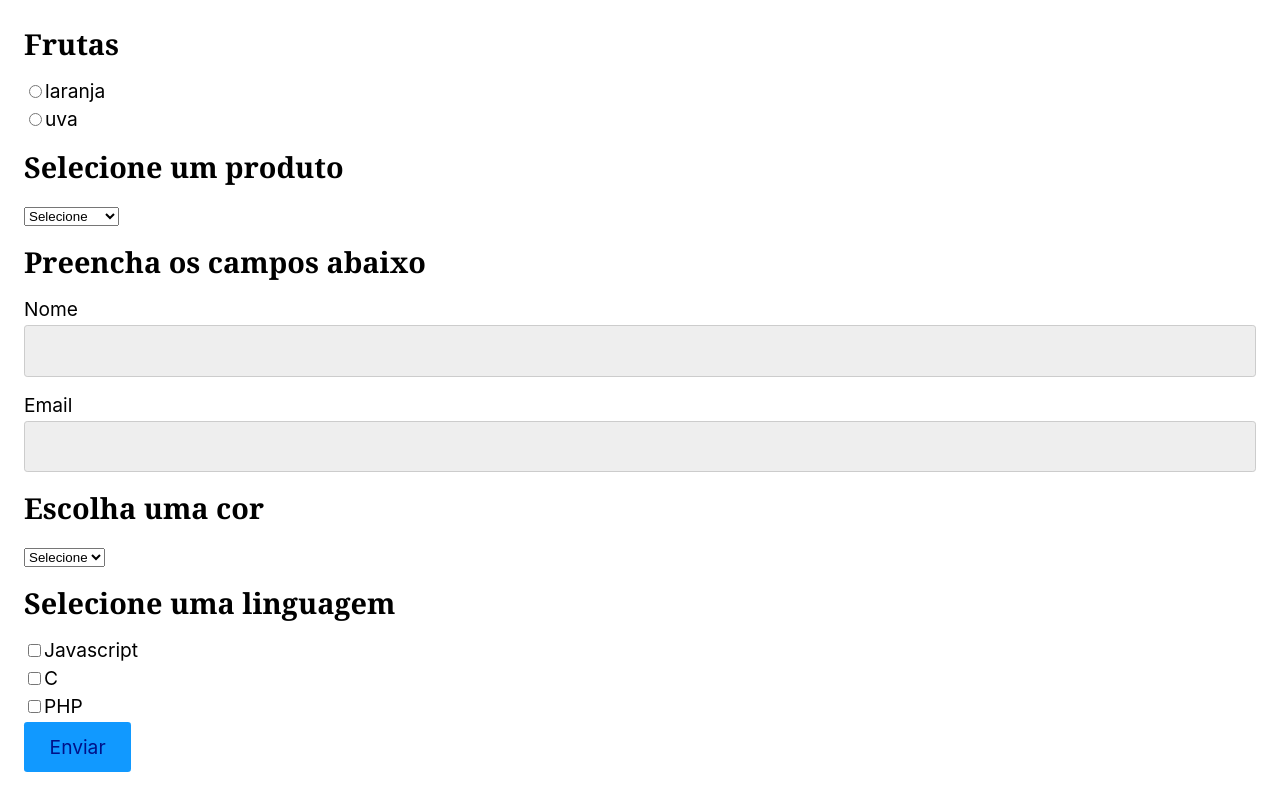
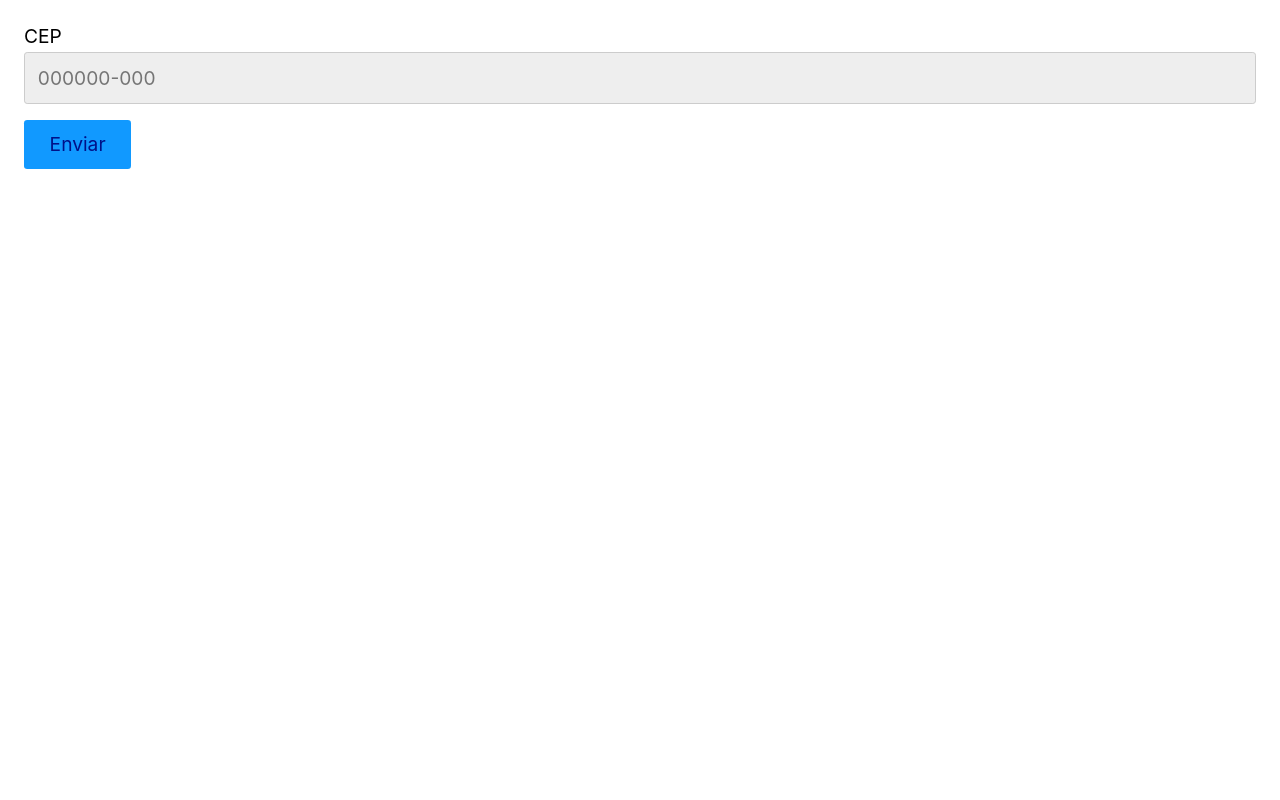
Before and after one commit to GabeGreison/reactApp, a React (Create React App) app in the folder meuapp/: page / in a window 1280 px wide. Built offline with nearby package versions, Linux system fonts and the light colour scheme.

Commit message:
Validate exercises

```diff
--- a/meuapp/src/App.js
+++ b/meuapp/src/App.js
@@ -1,44 +1,52 @@
 import React from "react";
-import Checkbox from "./Form/Checkbox";
 import Input from "./Form/Input";
-import Radio from "./Form/Radio";
-import Select from "./Form/Select";
 
 const App = () => {
-  const [nome, setNome] = React.useState("");
-  const [email, setEmail] = React.useState("");
-  const [produto, setProduto] = React.useState("");
-  const [cor, setCor] = React.useState("");
-  const [fruta, setFruta] = React.useState("");
-  const [linguagem, setLinguagem] = React.useState([]);
+  const [cep, setCep] = React.useState("");
+  const [error, setError] = React.useState(null);
 
+  function validateCep(value) {
+    if (value.length === 0) {
+      setError("Preencha um valor");
+      return false;
+    } else if (!/^\d{5}-?\d{3}$/.test(value)) {
+      setError("Preencha um CEP valido ");
+      return false;
+    } else {
+      setError(null);
+      return true;
+    }
+  }
+
+  function handleBlur({ target }) {
+    validateCep(target.value);
+  }
+
+  function handleChange({ target }) {
+    if (error) validateCep(target.value);
+
+    setCep(target.value);
+  }
+  function handleSubmit(event) {
+    event.preventDefault();
+    if (validateCep(cep)) {
+      console.log("Enviou");
+    } else {
+      console.log("Não enviou");
+    }
+  }
   return (
-    <form>
-      <h2>Frutas</h2>
-      <Radio options={["laranja", "uva"]} value={fruta} setValue={setFruta} />
-      <h2>Selecione um produto</h2>
-      <Select
-        options={["Smartphone", "Notebook", "Desktop"]}
-        value={produto}
-        setValue={setProduto}
-        required
+    <form onSubmit={handleSubmit}>
+      <Input
+        label="CEP"
+        type="text"
+        id="cep"
+        placeholder="000000-000"
+        value={cep}
+        onChange={handleChange}
+        onBlur={handleBlur}
       />
-      <h2>Preencha os campos abaixo</h2>
-      <Input id="nome" label="Nome" value={nome} setValue={setNome} required />
-      <Input id="email" label="Email" value={email} setValue={setEmail} />
-      <h2>Escolha uma cor</h2>
-      <Select
-        options={["verde", "azul", "vermelho"]}
-        value={cor}
-        setValue={setCor}
-      />
-      <h2>Selecione uma linguagem</h2>
-      <Checkbox
-        options={["Javascript", "C", "PHP"]}
-        value={linguagem}
-        setValue={setLinguagem}
-      />
-
+      {error && <p>{error}</p>}
       <button>Enviar</button>
     </form>
   );
--- a/meuapp/src/Form/Input.js
+++ b/meuapp/src/Form/Input.js
@@ -1,16 +1,10 @@
 import React from "react";
 
-const Input = ({ id, label, setValue, ...props }) => {
+const Input = ({ id, label, onChange, ...props }) => {
   return (
     <>
       <label htmlFor={id}> {label} </label>
-      <input
-        type="text"
-        id={id}
-        name={id}
-        onChange={({ target }) => setValue(target.value)}
-        {...props}
-      />
+      <input type="text" id={id} name={id} onChange={onChange} {...props} />
     </>
   );
 };
```
